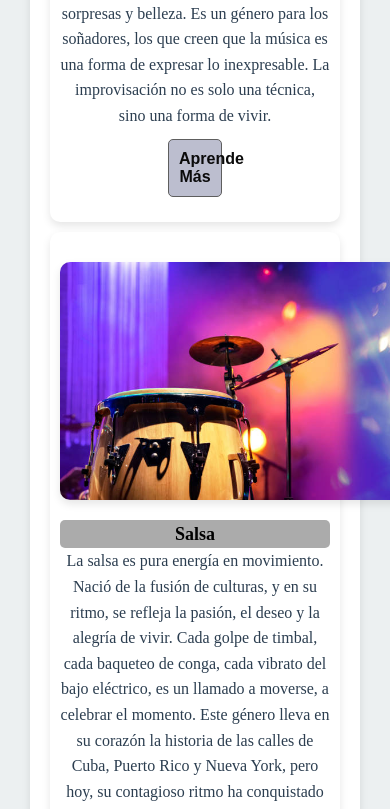
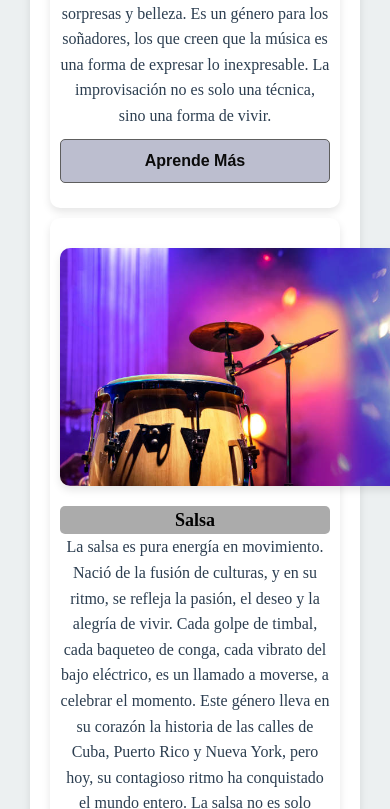
Before and after one commit to Blackie07/Mi_proyecto, a plain HTML site: page index.html in a window 390 px wide. Shown: the part 1260-2069 px from the top of the page. Drawn offline with Linux system fonts and the light colour scheme.

Commit message:
responsividad de botones

```diff
--- a/styles.css
+++ b/styles.css
@@ -392,4 +392,8 @@ footer {
         padding: 10px;
         margin: 10px;
     }
+    button {
+        width: 100%;
+        padding: 12px;
+    }
 }
```
